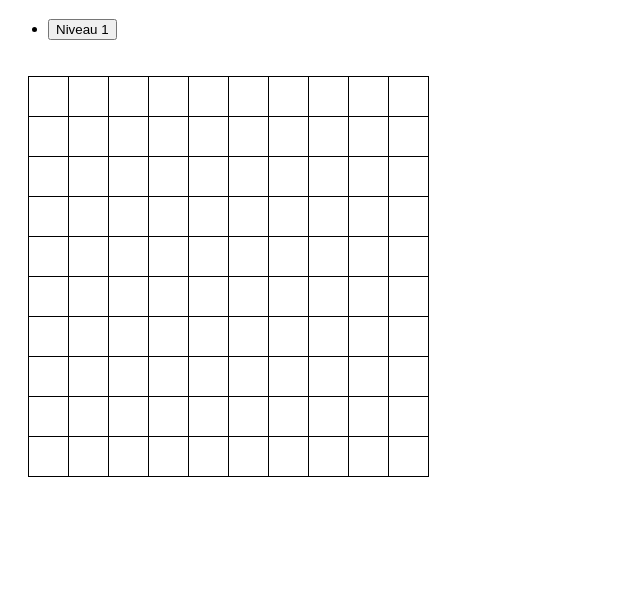
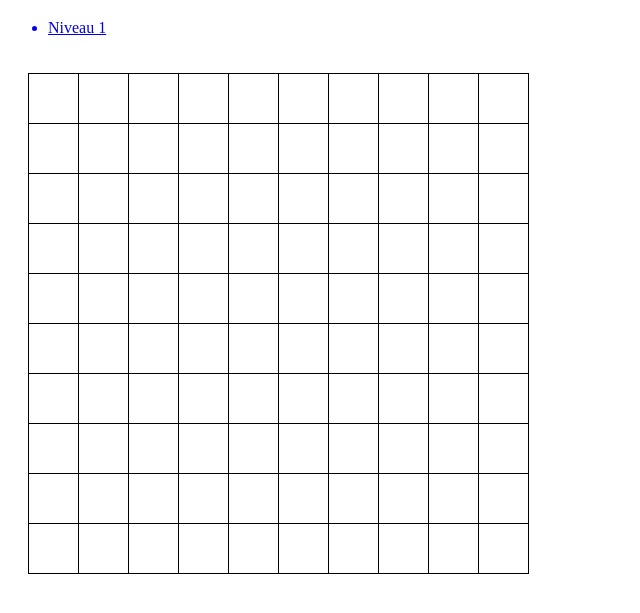
Before and after one commit to maxpel-dev/SnakeJS, a plain HTML site: page index.html in a window 1280 px wide. Shown: the part 61-674 px from the top of the page, without its empty margins (0-640 px from the left). Drawn offline with Linux system fonts and the light colour scheme.

Commit message:
Ajoute le chargement et l'affichage de la liste des niveaux

```diff
--- a/index.html
+++ b/index.html
@@ -9,7 +9,6 @@
   <body>
     <h1 id="titre">Snake</h1>
     <ul id = "listeNiveaux">
-        <li><button id = "nv1">Niveau 1</button></li>
     </ul>
     <canvas id="zoneJeu" display = none>
     </canvas>
--- a/niveaux/niveau1.json
+++ b/niveaux/niveau1.json
@@ -1,4 +1,6 @@
 {
+    "nom": "Niveau 1",
+    "lien": "#1",
     "dimensions": [80, 40],
     "delay": 200,
     "walls": [
--- a/snake.js
+++ b/snake.js
@@ -1,29 +1,61 @@
+//Constantes
+const TAILLE_CASE = 50;
+const EMPTY = 0;
+const SNAKE_BODY = 1;
+const SNAKE_HEAD = 2;
+const FOOD = 3;
+//Pas de façon simple de récupérer une liste de fichiers en vanilla JS
+const NB_NIVEAUX = 1;
+
 var zone = document.getElementById("zoneJeu");
 
 //Appelé quand la partie interne de l'url change
 window.addEventListener("hashchange", function() {
-
+    //Récupère le n° de niveau dans l'url
+    var numNiv = this.window.location.href.split("#")[1];
+    //Repasser à l'accueil si il n'y a pas de n°
+    if(numNiv === undefined){
+        retourAccueil();
+    }
+    console.log("Niveau "+numNiv);
+    //Lance le niveau à partir de son numéro
+    lireNiveau(numNiv);
 });
 
-function lireNiveau(num){
+function afficheListeNiveaux(){
+    var listeNv = document.getElementById("listeNiveaux");
+    for(let i = 1; i <= NB_NIVEAUX; i++) {
+        var textNiv=document.createElement('li');
+        var urlNiv=document.createElement('a');
+
+        textNiv.textContent = "Niveau "+i;
+        urlNiv.setAttribute("href", "#"+i);
+
+        urlNiv.appendChild(textNiv);
+        listeNv.appendChild(urlNiv);
+    }
+}
+
+async function lireNiveau(num){
     var reqNiveau = new XMLHttpRequest();
-    var url="Niveaux/niveau"+num+".json";
+    var url="niveaux/niveau"+num+".json";
     reqNiveau.open("GET", url);
     reqNiveau.onerror = function() {
         console.log("Erreur du chargement de l'url " + url);
     };
     reqNiveau.onload = function() {
         if(reqNiveau.status == 200){
-            console.log("Chargement du chapitre");
+            console.log(url);
+            console.log("Chargement du niveau "+num);
             var data = JSON.parse(reqNiveau.responseText);
-            affichageChapitre(data);
+            affichageNiveau(data);
         } else {
             console.log("Erreur du chargement du niveau");
         }
     };
     reqNiveau.send();
 }
-
+/*
 function affichageNiveau(data){
     document.getElementById("paragraphe").textContent = data.txt;
     var ll = document.getElementById("listeLiens");
@@ -33,17 +65,17 @@ function affichageNiveau(data){
     }
     //Crée et ajoute les liens à afficher dans la liste des liens
     data.links.forEach(link => {
-        var textLien=document.createElement('li');
+        var textNiv=document.createElement('li');
         var urlLien=document.createElement('a');
 
-        textLien.textContent = link.txt;
+        textNiv.textContent = link.txt;
         urlLien.setAttribute("href", link.link);
 
-        urlLien.appendChild(textLien);
+        urlLien.appendChild(textNiv);
         ll.appendChild(urlLien);
     });
 }
-
+*/
 function init(tab, dif){
     var i, j;
     for (i=0; i<dif; i++) {
@@ -61,12 +93,12 @@ function dessinerZoneJeu(largeur, hauteur, padding) {
     zone.setAttribute("width", lCanvas);
     zone.setAttribute("height", hCanvas);
 
-    for (var x = 0; x <= lCanvas; x += 40) {
+    for (var x = 0; x <= lCanvas; x += TAILLE_CASE) {
         context.moveTo(0.5 + x + padding, padding);
         context.lineTo(0.5 + x + padding, hCanvas + padding);
     }
 
-    for (var x = 0; x <= hCanvas; x += 40) {
+    for (var x = 0; x <= hCanvas; x += TAILLE_CASE) {
         context.moveTo(padding, 0.5 + x + padding);
         context.lineTo(lCanvas + padding, 0.5 + x + padding);
     }
@@ -78,4 +110,6 @@ function retourAccueil() {
     zone.style.display = "none";
 }
 //Les paramètres doivent etre des multiples de 40
-dessinerZoneJeu(400, 400, 0);
+dessinerZoneJeu(TAILLE_CASE*10, TAILLE_CASE*10, 0);
+afficheListeNiveaux();
+//console.log(niveaux);
```
